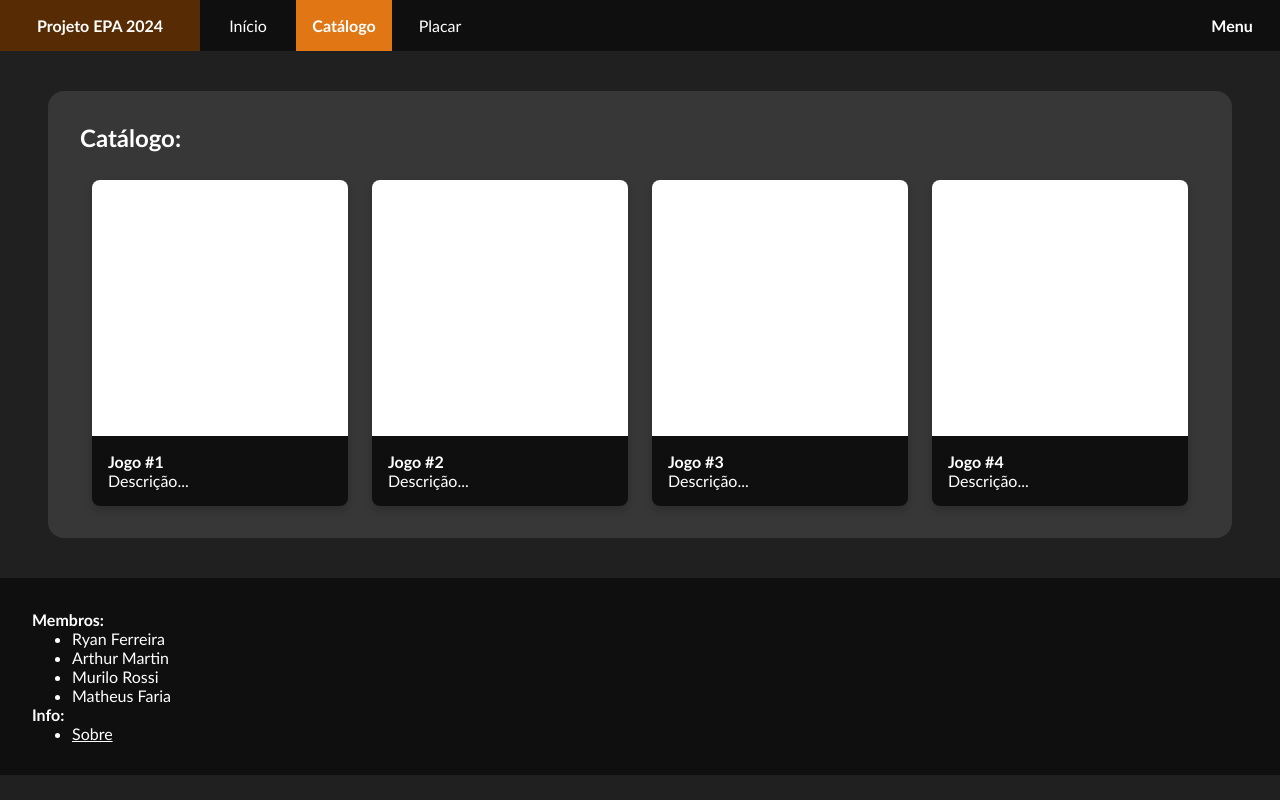
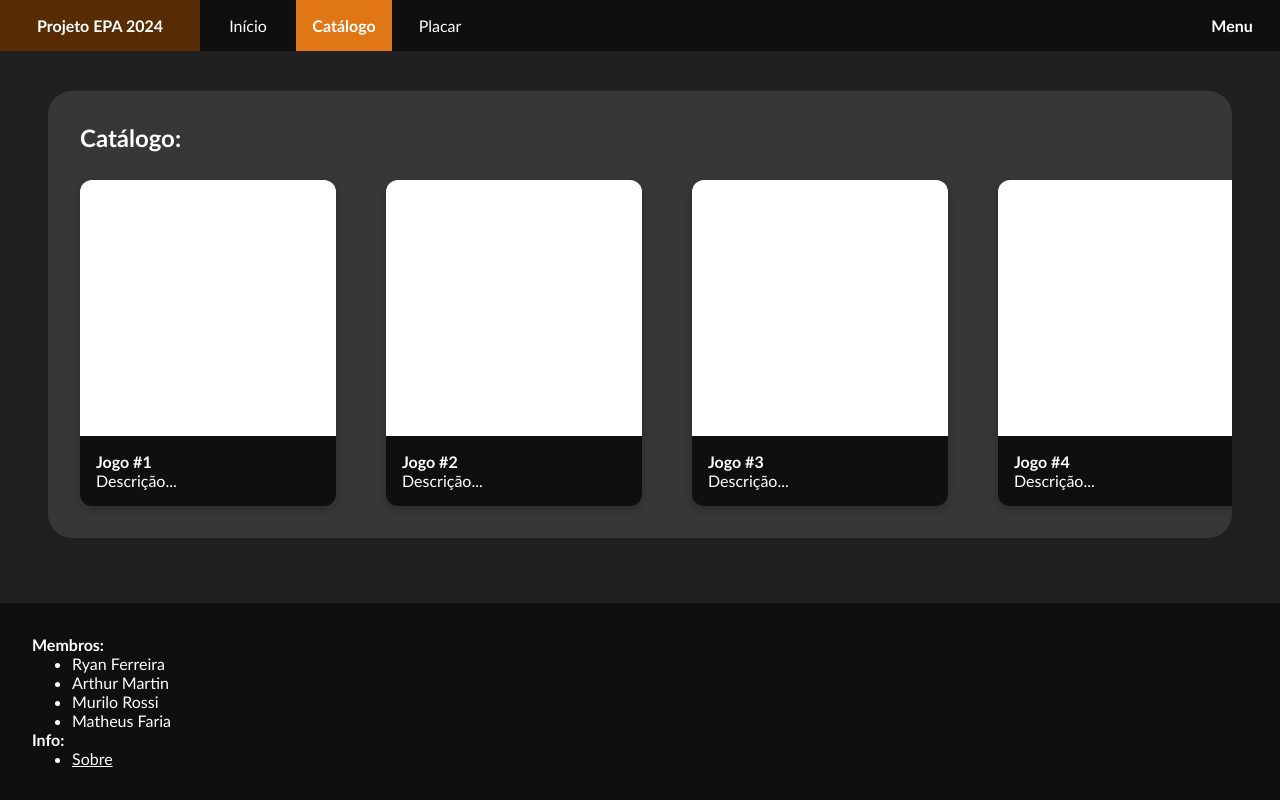
Before and after one commit to RyanMFerreira/Projeto-EPA---2024, a PHP site: page /catalog.html in a window 1280 px wide. Run offline with PHP 8.4, Linux system fonts and the light colour scheme.

Commit message:
Update v0.0.1

```diff
--- a/catalog.html
+++ b/catalog.html
@@ -64,6 +64,13 @@
                     <p>Descrição...</p>
                 </div>
             </div>
+            <div class="card">
+                <div class="temp"></div>
+                <div class="container">
+                    <h4><b>Jogo #5</b></h4>
+                    <p>Descrição...</p>
+                </div>
+            </div>
         </div>
     </div>
 
--- a/global.css
+++ b/global.css
@@ -8,8 +8,8 @@ Assim, fica mais fácil de organizar e reutilizar códigos */
     --div-color: #373737;
     --nav-color: #0F0F0F;
     --navbar-hover-color: #a0a0a0;
-    --button-border: 8px;
-    --ui-border: 16px;
+    --button-border: 12px;
+    --ui-border: 24px;
 }
 
 * {
@@ -20,10 +20,16 @@ Assim, fica mais fácil de organizar e reutilizar códigos */
     transition: 5ms;
 }
 
+html {
+    height: 100%;
+}
+
 body {
+    display: flex;
+    flex-direction: column;
+    min-height: 100%;
     background-color: var(--background-color);
 }
-
 
 div.main {
     background-color: var(--div-color);
@@ -52,6 +58,7 @@ a button {
 footer {
     background-color: var(--nav-color);
     padding: 2.5%;
+    margin-top: auto;
 }
 
 ::-webkit-scrollbar {
--- a/index.html
+++ b/index.html
@@ -37,7 +37,6 @@
         <div class="content">
             <h1 class="title">Lorem ipsum dolor sit amet, consectetur adipiscing elit.</h1>
             <a href="catalog.html"><button class="start">Começar a jogar!</button></a>
-            <p>Lorem ipsum dolor sit amet, consectetur adipiscing elit.</p>
         </div>
 
         <div class="side">
--- a/script/menuScript.js
+++ b/script/menuScript.js
@@ -2,7 +2,7 @@
 
 function toggleMenu() {
     var menu = document.querySelector('.sidepanel');
-    var size = '350px';
+    var size = '25%';
 
     menu.style.width = menu.style.width === size ? '0' : size;
 }
--- a/style/catalog.css
+++ b/style/catalog.css
@@ -3,13 +3,12 @@
 .main {
     padding: 2.5%;
     height: auto;
-        overflow: auto;
+    overflow-x: auto;
 }
 
 .inline {
     display: flex;
     justify-content: space-around;
-    flex-wrap: wrap;
     padding: 0;
 }
 
@@ -20,6 +19,7 @@
     width: fit-content;
     border-radius: var(--button-border);
     margin-top: 2.5%;
+    margin-right: 50px;
 }
 
 .card:hover {
```
Also changed, not shown: style/main.css (+3 -5 lines).
